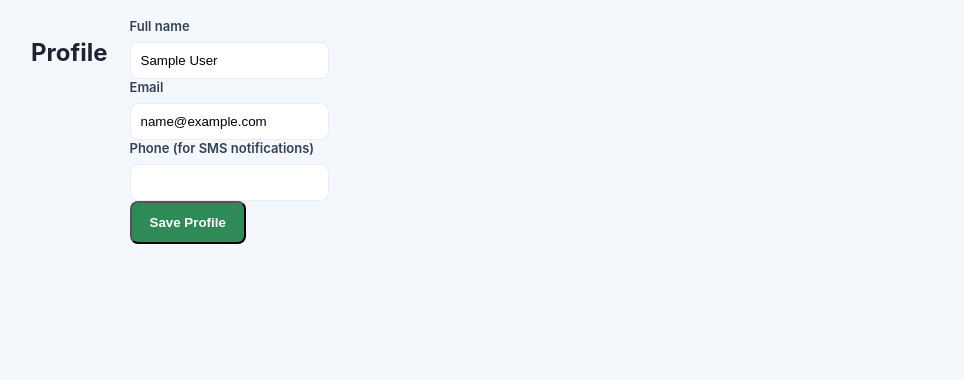
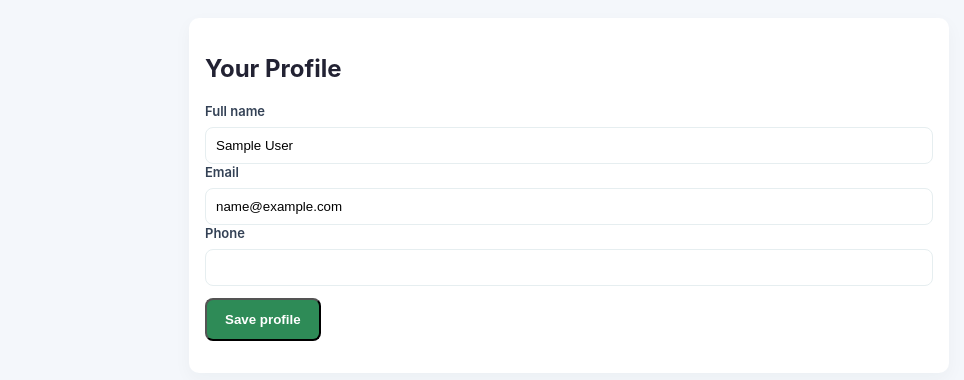
Before and after one commit to Roy-Kathurima/pestwatch, a Flask app: page /profile in a window 1280 px wide. Shown: the part 49-429 px from the top of the page, without its empty margins (71-1035 px from the left). Run offline with Flask 3, Linux system fonts and the light colour scheme; the visitor is signed in with stand-in values (Sample User, id 1).

Commit message:
Update profile.html

```diff
--- a/pestwatch/templates/profile.html
+++ b/pestwatch/templates/profile.html
@@ -1,12 +1,15 @@
 {% include "navbar.html" %}
-
-<div class="container">
-  <h2>Profile</h2>
-
-  <form method="post">
-    <label>Full name<br><input name="full_name" value="{{ current_user.full_name or '' }}"></label><br>
-    <label>Email<br><input name="email" value="{{ current_user.email or '' }}"></label><br>
-    <label>Phone (for SMS notifications)<br><input name="phone" value="{{ current_user.phone or '' }}"></label><br>
-    <button class="btn-primary" type="submit">Save Profile</button>
-  </form>
+<div class="container" style="margin-top:18px;">
+  <div class="card" style="max-width:760px; margin:auto;">
+    <h2>Your Profile</h2>
+    <form method="post">
+      <label>Full name</label>
+      <input name="full_name" value="{{ current_user.full_name or '' }}">
+      <label>Email</label>
+      <input name="email" value="{{ current_user.email or '' }}">
+      <label>Phone</label>
+      <input name="phone" value="{{ current_user.phone or '' }}">
+      <div style="margin-top:12px;"><button class="btn-primary" type="submit">Save profile</button></div>
+    </form>
+  </div>
 </div>
```
